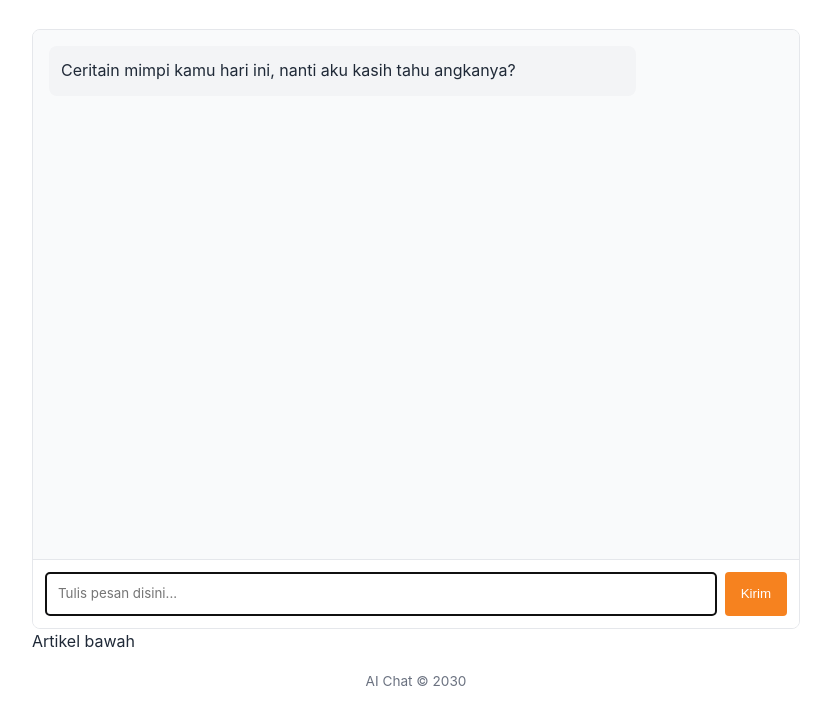
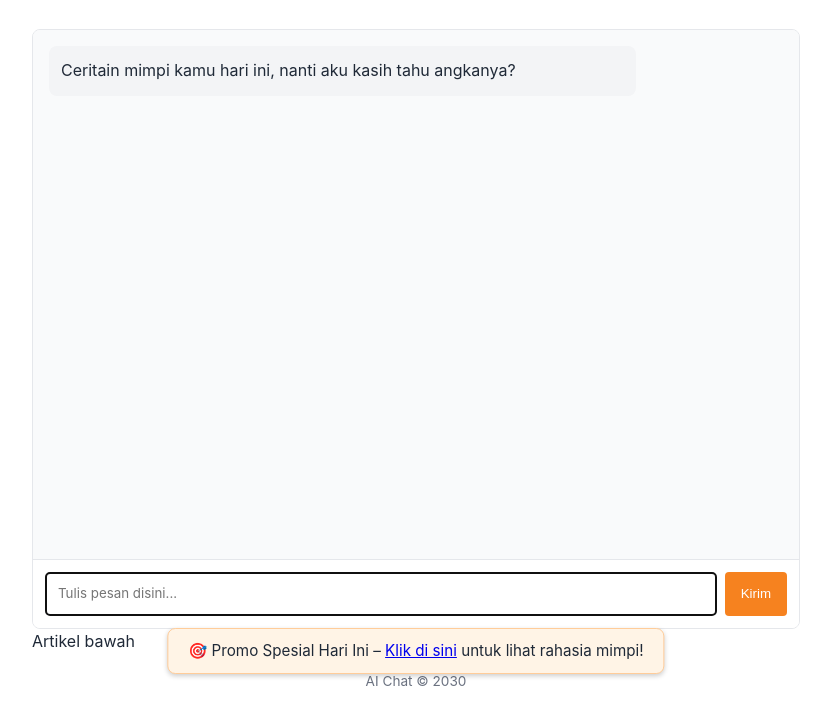
Before and after one commit to animalpsychic/chatai, a website: page public/tebak.html in a window 1280 px wide. Shown: the part 116-824 px from the top of the page, without its empty margins (224-1055 px from the left). Drawn offline with Linux system fonts and the light colour scheme.

Commit message:
Update tebak.html

```diff
--- a/public/tebak.html
+++ b/public/tebak.html
@@ -16,15 +16,12 @@
       <div id="chat-messages" class="chat-messages">
         <div class="message assistant-message">
           <p>
-            Ceritain mimpi kamu hari ini,
-            nanti aku kasih tahu angkanya?
+            Ceritain mimpi kamu hari ini, nanti aku kasih tahu angkanya?
           </p>
         </div>
       </div>
 
-      <div class="typing-indicator" id="typing-indicator">
-        Ngetik...
-      </div>
+      <div class="typing-indicator" id="typing-indicator">Ngetik...</div>
 
       <div class="message-input">
         <textarea
@@ -43,6 +40,12 @@
       <p>AI Chat &copy; 2030</p>
     </footer>
 
+    <!-- Iklan melayang -->
+    <div class="floating-ad">
+      🎯 Promo Spesial Hari Ini – <a href="#">Klik di sini</a> untuk lihat rahasia mimpi!
+    </div>
+
+    <!-- Chat app script -->
     <script src="chat.js"></script>
   </body>
 </html>
```
